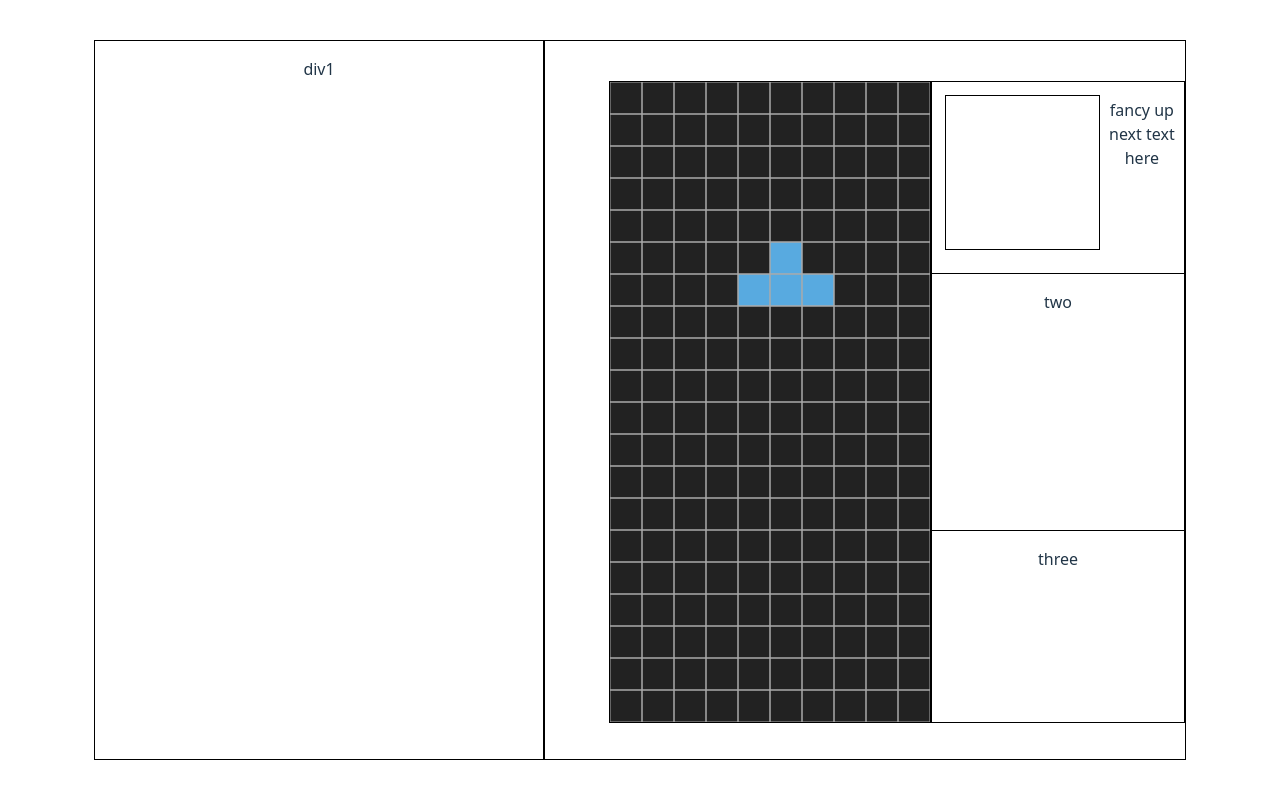
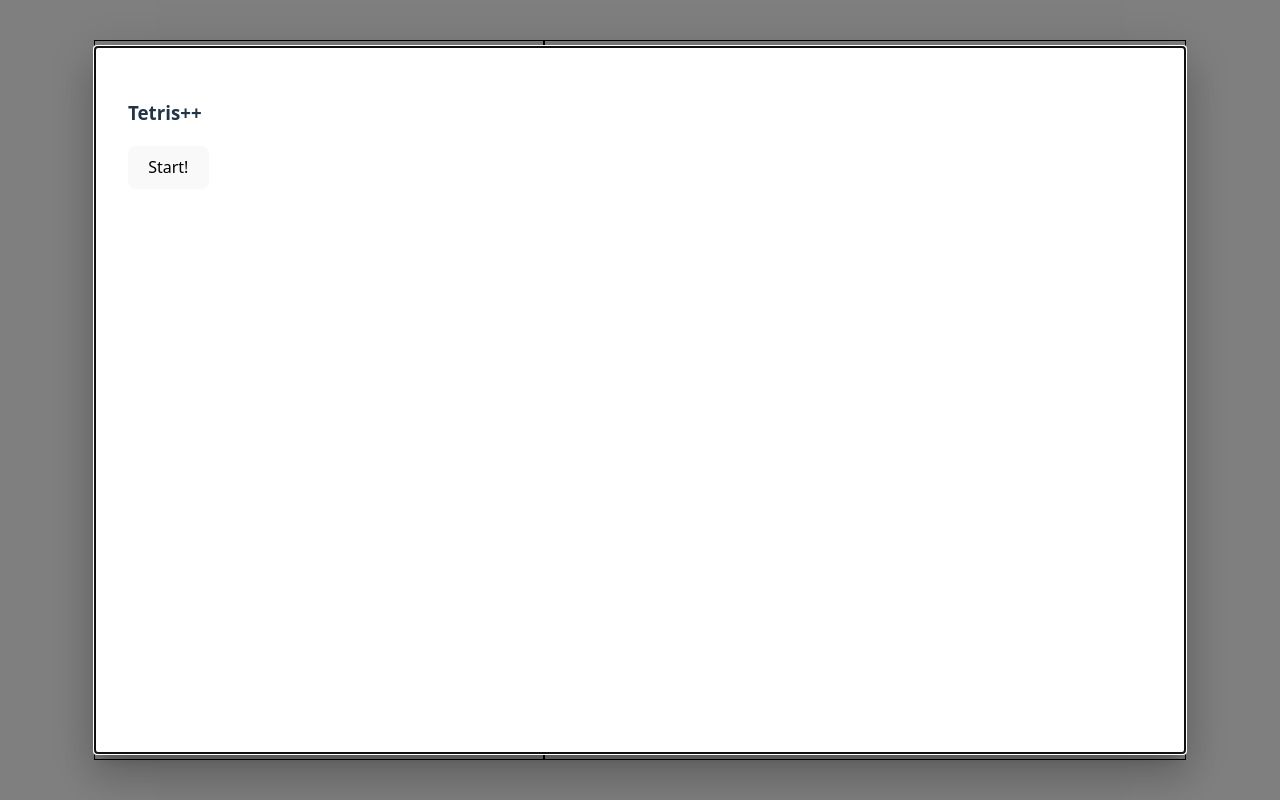
Before and after one commit to 22Ducks/cooler_tetris, a React (Vite) app: page / in a window 1280 px wide. Built offline with nearby package versions, Linux system fonts and the light colour scheme.

Commit message:
Start menu modal implemented

```diff
--- a/src/App.tsx
+++ b/src/App.tsx
@@ -28,7 +28,7 @@ type PauseContextType = {
 }
 
 const defaultPausedVal: PauseContextType = {
-  paused: false,
+  paused: true,
   setPaused: () => {}
 }
 
@@ -37,7 +37,7 @@ export const PauseContext = createContext<PauseContextType>(defaultPausedVal);
 function App() {
 
   const [windowDimensions, setWindowDimensions] = useState([window.innerWidth, window.innerHeight]);
-  const [paused, setPaused] = useState(false);
+  const [paused, setPaused] = useState(true);
 
   const gameDimensions = [window.innerHeight*0.4, window.innerHeight*0.8];
 
--- a/src/Game.tsx
+++ b/src/Game.tsx
@@ -9,6 +9,7 @@ import { outerOffsets } from "./outerOffsets"
 import { UpNextCanvas } from "./UpNextCanvas"
 import { PauseContext } from "./App"
 import { GameOverModal } from "./GameOverModal"
+import { StartMenuModal } from "./StartMenuModal"
 
 const InfoDiv = styled.div `
 display: flex;
@@ -207,8 +208,6 @@ export const Game = ({gameDimensions, windowDimensions}: GameProps) => {
         });
 
         if(isInvalid) {
-            //code for game over here
-            //make some way to disable all game-related use effects
             console.log("GAME OVER");
             setPaused(true);
             setGameOver(true);
@@ -227,6 +226,7 @@ export const Game = ({gameDimensions, windowDimensions}: GameProps) => {
     return (
         <>
         <GameOverModal open={isGameOver} restart={restart} />
+        <StartMenuModal />
         <GameCanvas gridArr={gridArr} blockData={blockData} gameDimensions={gameDimensions} windowDimensions={windowDimensions}/>
         <InfoDiv>
           <UpNextDiv>
--- a/src/GameCanvas.tsx
+++ b/src/GameCanvas.tsx
@@ -1,7 +1,8 @@
 import styled from "styled-components"
 import type { BlockDef } from "./blockControl";
-import { useEffect, useRef } from "react";
+import { useContext, useEffect, useRef } from "react";
 import { drawCanvas } from "./drawCanvas";
+import { PauseContext } from "./App";
 
 const StyleGameCanvas = styled.canvas `
 align-self: flex-start;
@@ -19,10 +20,11 @@ type GameCanvasProps = {
 
 export const GameCanvas = ({gridArr, blockData, gameDimensions, windowDimensions}: GameCanvasProps) => {
     const canvasRef = useRef<HTMLCanvasElement>(null);
+    const {paused} = useContext(PauseContext);
 
     useEffect(() => {
-        drawCanvas(gridArr, blockData, gameDimensions, canvasRef);
-    }, [windowDimensions, gridArr, blockData]);
+        drawCanvas(gridArr, blockData, gameDimensions, canvasRef, paused);
+    }, [windowDimensions, gridArr, blockData, paused]);
 
     return <StyleGameCanvas ref={canvasRef} width={gameDimensions[0]} height={gameDimensions[1]}></StyleGameCanvas>
 }
--- /dev/null
+++ b/src/StartMenuModal.tsx
@@ -0,0 +1,37 @@
+import { Box, Modal } from "@mui/material"
+import { useContext, useState } from "react"
+import { PauseContext } from "./App";
+
+const modalStyle = {
+    position: 'absolute',
+    top: '50%',
+    left: '50%',
+    transform: 'translate(-50%, -50%)',
+    width: '80%',
+    height: '80%',
+    bgcolor: 'background.paper',
+    border: '2px solid #000',
+    boxShadow: 24,
+    p: 4,
+}
+
+export const StartMenuModal = () => {
+    const [open, setOpen] = useState(true);
+    const {setPaused} = useContext(PauseContext);
+
+    const start = () => {
+        setPaused(false);
+        setOpen(false);
+    }
+
+    return (
+        <Modal
+            open={open}
+        >
+            <Box sx={modalStyle}>
+                <h3>Tetris++</h3>
+                <button onClick={start}>Start!</button>
+            </Box>
+        </Modal>
+    );
+}
--- a/src/UpNextCanvas.tsx
+++ b/src/UpNextCanvas.tsx
@@ -1,7 +1,8 @@
-import { useEffect, useRef } from "react";
+import { useContext, useEffect, useRef } from "react";
 import styled from "styled-components"
 import type { BlockDef } from "./blockControl";
 import { shapeChart } from "./constants";
+import { PauseContext } from "./App";
 
 const StyleNextCanvas = styled.canvas `
 width: 100%;
@@ -13,10 +14,12 @@ type UpNextProps = {
     upNext: BlockDef;
 }
 
-export const UpNextCanvas = ({windowDimensions, upNext}: UpNextProps) => { //incorrect dimensions?
+export const UpNextCanvas = ({windowDimensions, upNext}: UpNextProps) => {
     const canvasRef = useRef<HTMLCanvasElement>(null);
     const canvas = canvasRef.current;
     const currentShape = shapeChart[upNext.shape][upNext.rotation];
+
+    const {paused} = useContext(PauseContext);
 
     useEffect(() => {
         if (canvas) {
@@ -26,6 +29,7 @@ export const UpNextCanvas = ({windowDimensions, upNext}: UpNextProps) => { //inc
             const cellHeight = canvas.height / currentShape.length;
 
             if(ctx) {
+                console.log("Up next draw");
                 ctx.clearRect(0, 0, canvas.width, canvas.height);
                 ctx.beginPath();
                 currentShape.forEach((row, y) => {
@@ -49,7 +53,7 @@ export const UpNextCanvas = ({windowDimensions, upNext}: UpNextProps) => { //inc
                 ctx.closePath();
             }
         }
-    }, [windowDimensions, upNext]);
+    }, [windowDimensions, upNext, paused]);
 
     return <StyleNextCanvas ref={canvasRef} />
 }
--- a/src/drawCanvas.ts
+++ b/src/drawCanvas.ts
@@ -2,7 +2,7 @@ import type { BlockDef } from "./blockControl";
 import { shapeChart } from "./constants";
 import { outerOffsets } from "./outerOffsets";
 
-export const drawCanvas = (gridArr: string[][], blockData: BlockDef, gameDimensions: number[], canvasRef: React.RefObject<HTMLCanvasElement | null>) => {
+export const drawCanvas = (gridArr: string[][], blockData: BlockDef, gameDimensions: number[], canvasRef: React.RefObject<HTMLCanvasElement | null>, paused: boolean) => {
     const canvas = canvasRef.current;
 
     if (canvas) {
@@ -35,6 +35,7 @@ export const drawCanvas = (gridArr: string[][], blockData: BlockDef, gameDimensi
 
         ctx.fillStyle = "#58aae0ff"
 
+        if(!paused) {
           currentShape.forEach((row, yIndex) => {
             row.forEach((_item, xIndex) => {
               const y = centerPoint[1] + yIndex + offsetTop;
@@ -46,6 +47,7 @@ export const drawCanvas = (gridArr: string[][], blockData: BlockDef, gameDimensi
               }
             });
           });
+        }
 
         ctx.strokeStyle = "#aaaaaaff";
         ctx.stroke();
```
Lines whose indentation alone changed are shown as unchanged.
